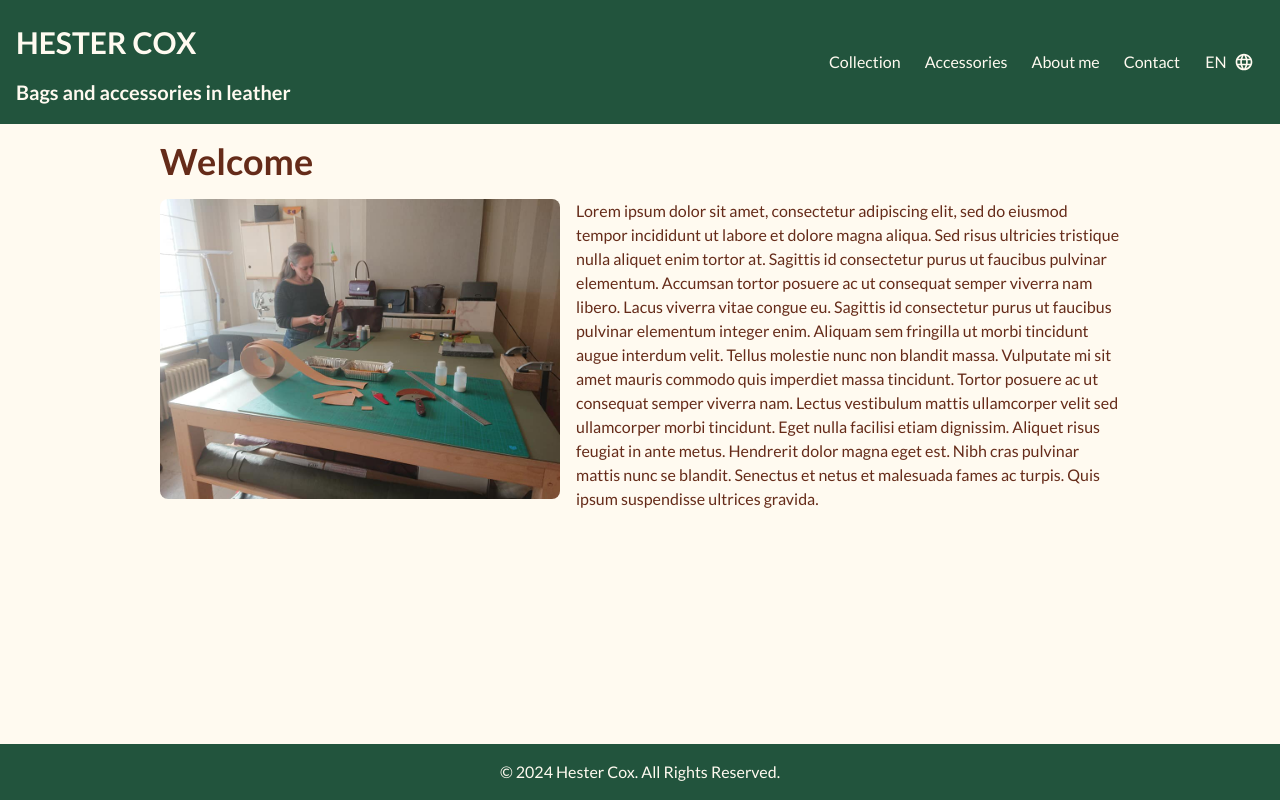
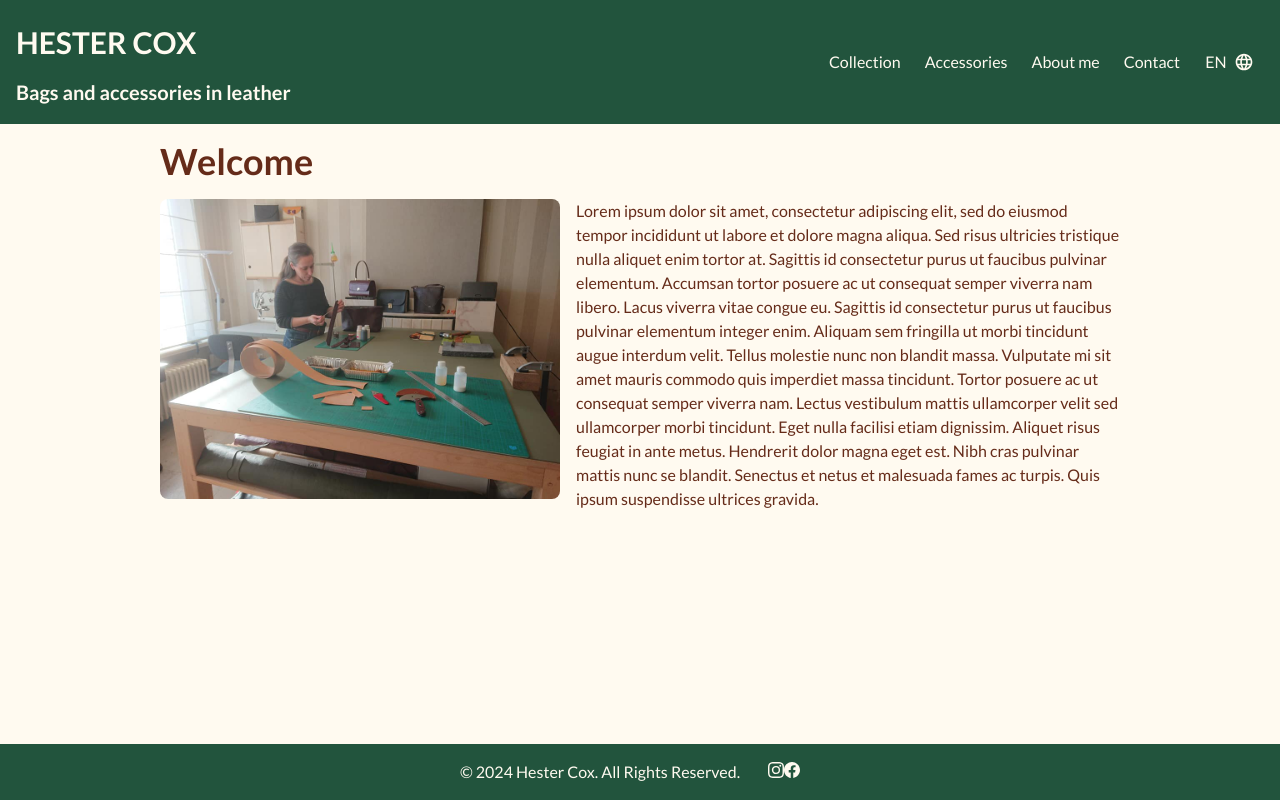
Before and after one commit to jimmy-chr/hester-cox-chakra, a React (Vite) app: page / in a window 1280 px wide. Built offline with nearby package versions, Linux system fonts and the light colour scheme.

Commit message:
adding footer icons and links

```diff
--- a/src/components/Footer.tsx
+++ b/src/components/Footer.tsx
@@ -1,11 +1,22 @@
-import { Box, Text } from "@chakra-ui/react";
+import { Box, Text, Icon, Stack, Link } from "@chakra-ui/react";
+import { BsInstagram, BsFacebook } from "react-icons/bs";
 
 const Footer = () => {
   return (
     <Box bg="green.800" p={4}>
-      <Text color="orange.50" textAlign="center">
-        © 2024 Hester Cox. All Rights Reserved.
-      </Text>
+      <Stack direction="row" width={"100%"} justifyContent={"center"}>
+        <Text color="orange.50" textAlign="center">
+          © 2024 Hester Cox. All Rights Reserved.
+        </Text>
+        <Box marginX={5}>
+          <Link href="https://www.instagram.com/hesterbijdehand/">
+            <Icon as={BsInstagram} color="orange.50" />
+          </Link>
+          <Link href="https://www.facebook.com/hesterbijdehand">
+            <Icon as={BsFacebook} color="orange.50" />
+          </Link>
+        </Box>
+      </Stack>
     </Box>
   );
 };
```
Also changed, not shown: 1 other file (tests, documents, lock files or other folders).
